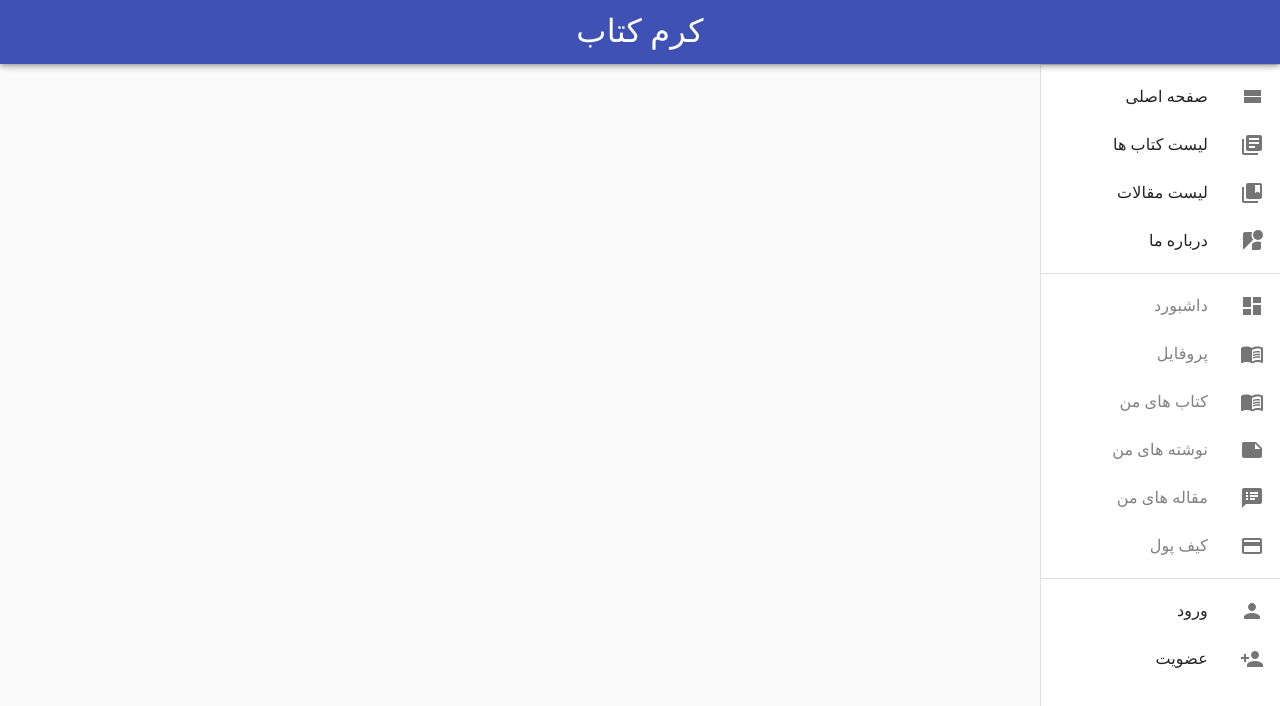
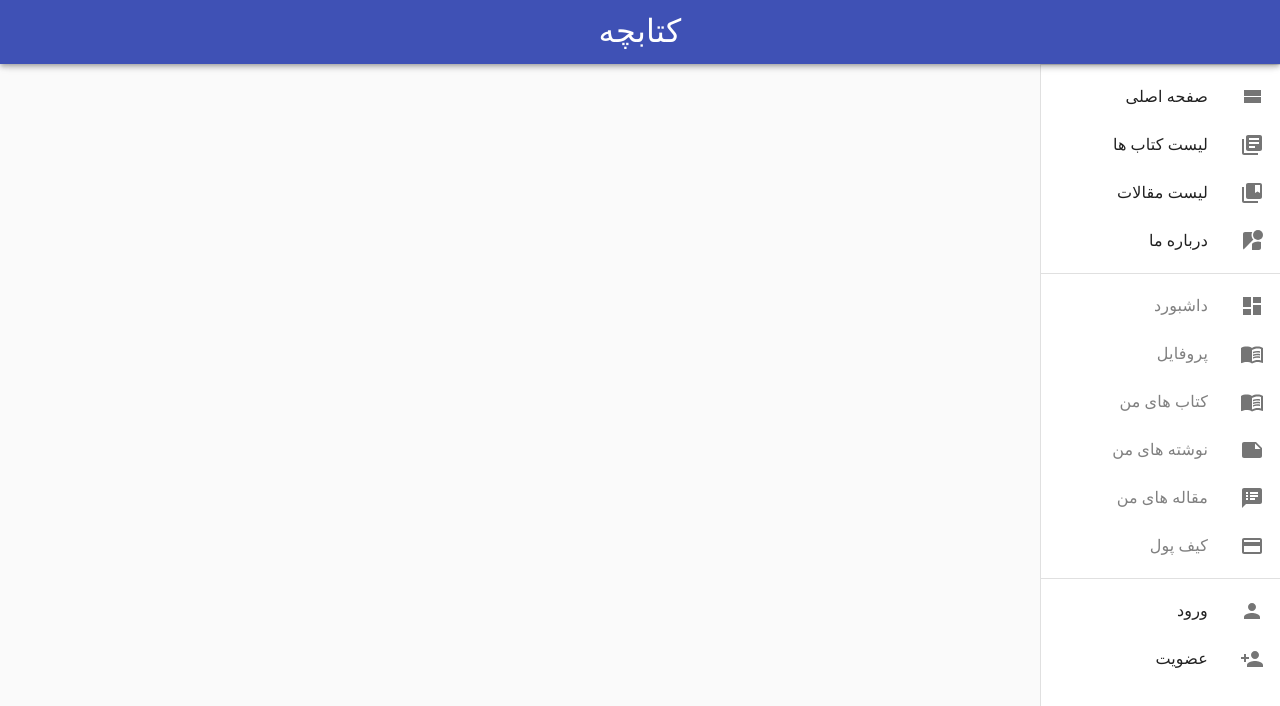
Before and after one commit to mohsen12999/bookworm, a React (Create React App) app in the folder resources/js/: page /note/login in a window 1280 px wide. Shown: the top 706 px of the page. Built offline with nearby package versions, Linux system fonts and the light colour scheme; no server answers; the HTML template or start-up script is replaced by a standard one.

Commit message:
change name

```diff
--- a/resources/js/src/components/MainLayout.js
+++ b/resources/js/src/components/MainLayout.js
@@ -15,37 +15,37 @@ import MyBackdrop from "./MyBackdrop";
 
 const drawerWidth = 240;
 
-const useStyles = makeStyles((theme) => ({
+const useStyles = makeStyles(theme => ({
     root: {
-    display: "flex",
+        display: "flex"
     },
     drawer: {
         [theme.breakpoints.up("sm")]: {
             width: drawerWidth,
-      flexShrink: 0,
-    },
+            flexShrink: 0
+        }
     },
     appBar: {
         [theme.breakpoints.up("sm")]: {
             // width: `calc(100% - ${drawerWidth}px)`,
             // marginLeft: drawerWidth
-      zIndex: 1201,
-    },
+            zIndex: 1201
+        }
     },
     menuButton: {
         marginRight: theme.spacing(2),
         [theme.breakpoints.up("sm")]: {
-      display: "none",
-    },
+            display: "none"
+        }
     },
     // necessary for content to be below app bar
     toolbar: theme.mixins.toolbar,
     drawerPaper: {
-    width: drawerWidth,
+        width: drawerWidth
     },
     content: {
         flexGrow: 1,
-    padding: theme.spacing(3),
+        padding: theme.spacing(3)
     },
     title: {
         flexGrow: 1,
@@ -53,12 +53,12 @@ const useStyles = makeStyles((theme) => ({
         // marginRight: drawerWidth
         [theme.breakpoints.up("sm")]: {
             textAlign: "center",
-      fontSize: "2rem",
-    },
-  },
+            fontSize: "2rem"
+        }
+    }
 }));
 
-const MainLayout = (props) => {
+const MainLayout = props => {
     const { container } = props;
     const classes = useStyles();
     const [mobileOpen, setMobileOpen] = React.useState(false);
@@ -73,7 +73,7 @@ const MainLayout = (props) => {
             <AppBar position="fixed" className={classes.appBar}>
                 <Toolbar>
                     <Typography variant="h6" noWrap className={classes.title}>
-            کرم کتاب
+                        کتابچه
                     </Typography>
 
                     <IconButton
@@ -103,10 +103,10 @@ const MainLayout = (props) => {
                         open={mobileOpen}
                         onClose={handleDrawerToggle}
                         classes={{
-              paper: classes.drawerPaper,
+                            paper: classes.drawerPaper
                         }}
                         ModalProps={{
-              keepMounted: true, // Better open performance on mobile.
+                            keepMounted: true // Better open performance on mobile.
                         }}
                     >
                         <DrawerMenu />
@@ -115,7 +115,7 @@ const MainLayout = (props) => {
                 <Hidden xsDown implementation="css">
                     <Drawer
                         classes={{
-              paper: classes.drawerPaper,
+                            paper: classes.drawerPaper
                         }}
                         anchor="right"
                         variant="permanent"
```
Lines whose indentation alone changed are shown as unchanged.
